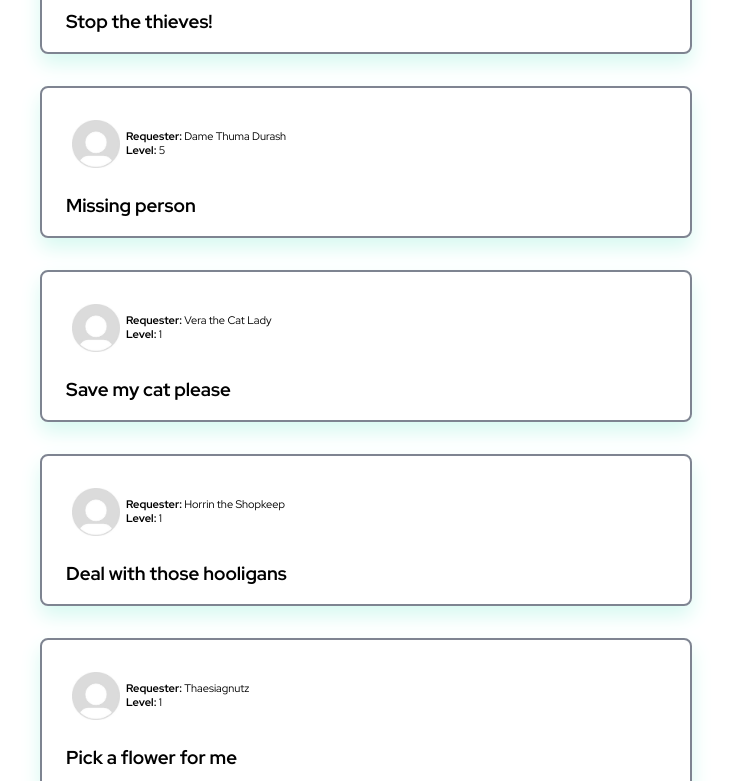
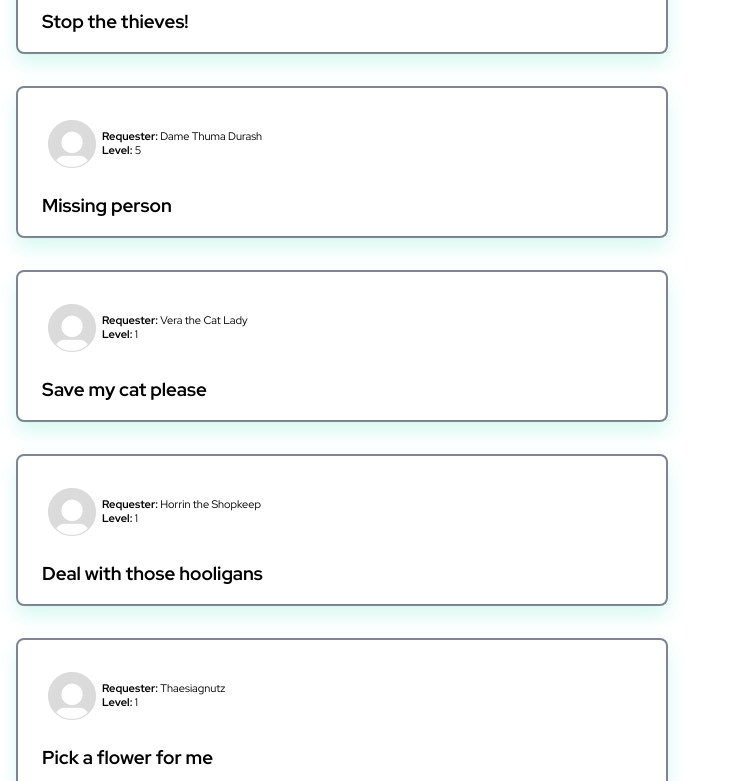
Before and after one commit to boehannah20-ux/nextquest.github.io, a plain HTML site: page index.html in a window 1280 px wide. Shown: the part 130-911 px from the top of the page, without its empty margins (0-748 px from the left). Drawn offline with Linux system fonts and the light colour scheme.

Commit message:
hard coding the left and right margin on the quest boxes

```diff
--- a/style.css
+++ b/style.css
@@ -30,7 +30,7 @@ body {
   border-radius: 8px;
   padding: 1.5rem;
 
-  margin: 2rem;
+  margin: 2rem 8px;
 
   width: 85%;
   max-width: 600px;
```
